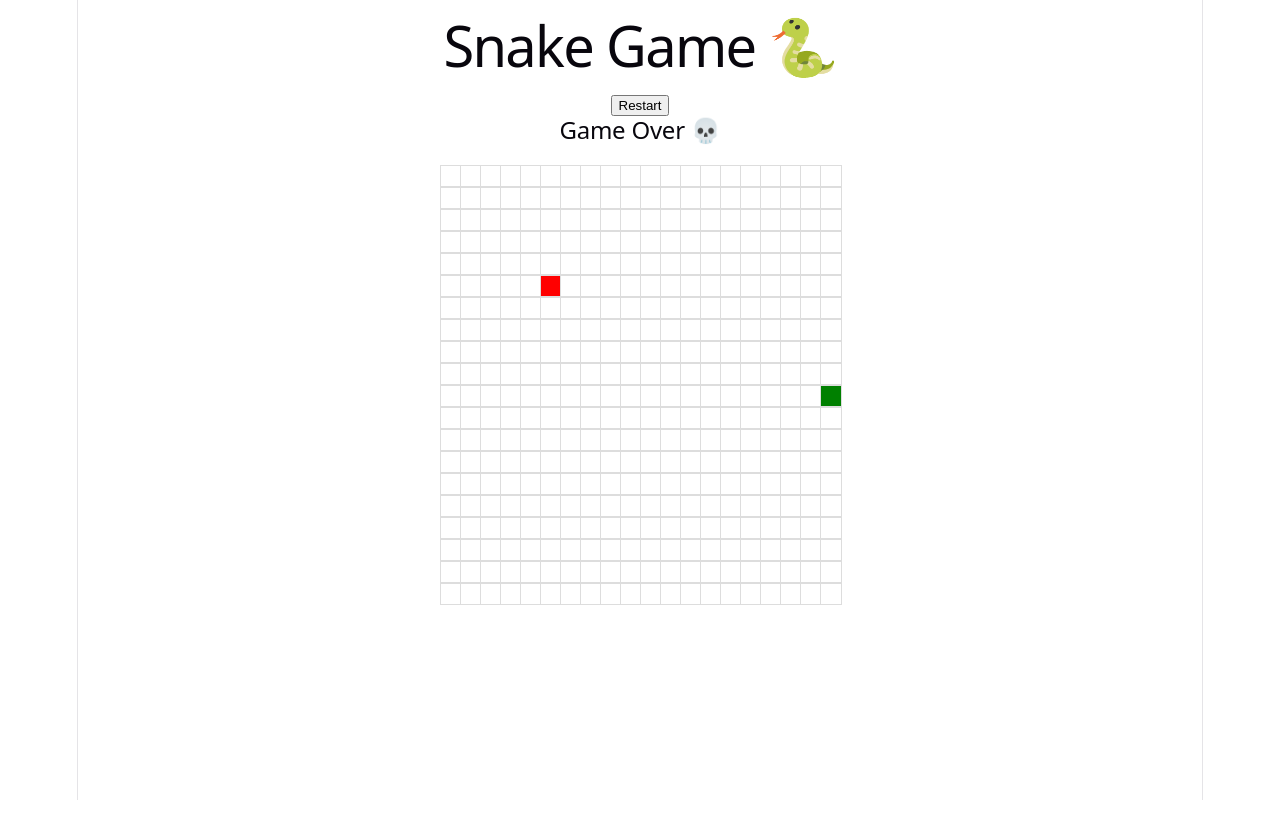
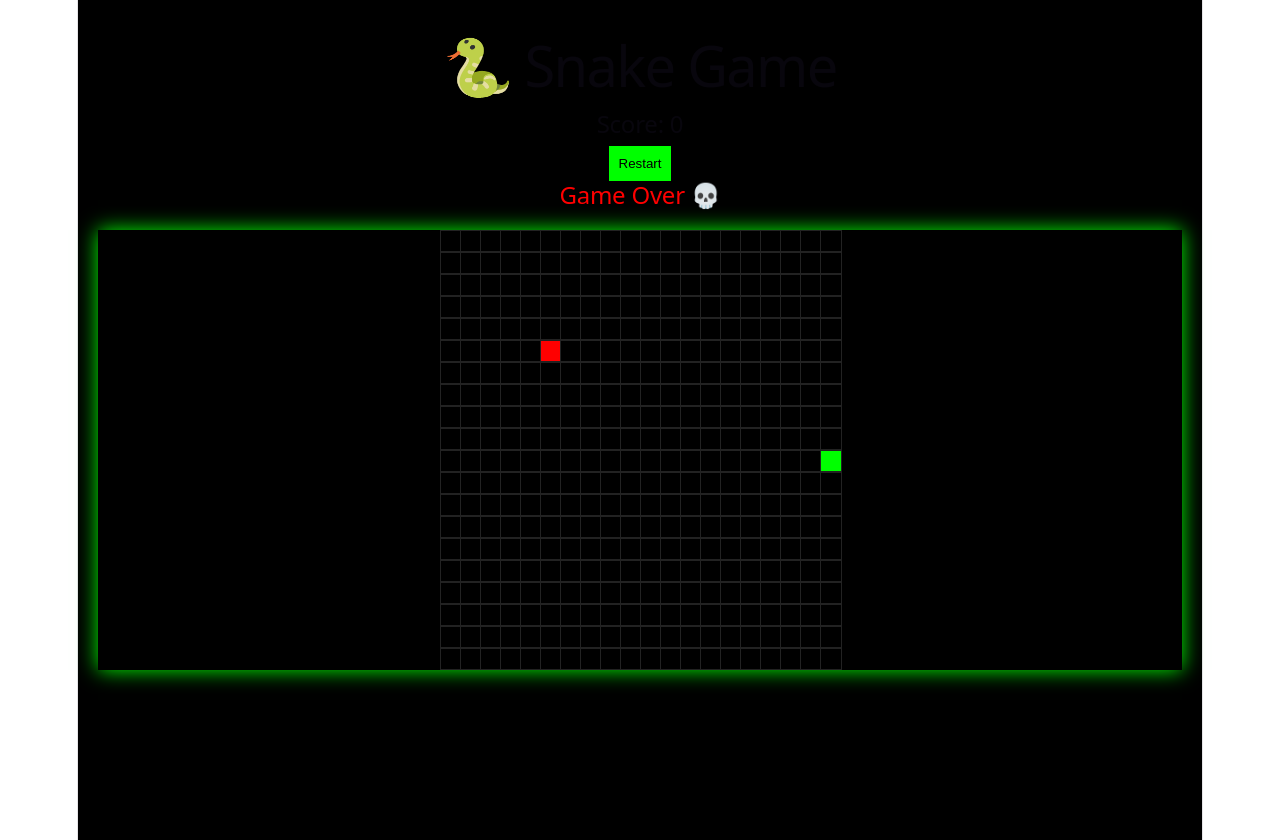
Before and after one commit to rasagna27/snake-game, a React (Vite) app: page / in a window 1280 px wide. Before the commit the page ends 800 px from the top, so only its background shows below. Built offline with nearby package versions, Linux system fonts and the light colour scheme.

Commit message:
snake game upgraded

```diff
--- a/package.json
+++ b/package.json
@@ -17,7 +17,7 @@
   },
   "devDependencies": {
     "@vitejs/plugin-react": "^4.0.0",
-    "vite": "^5.0.0",
-    "gh-pages": "^6.0.0"
+    "gh-pages": "^6.3.0",
+    "vite": "^5.0.0"
   }
 }
--- a/src/App.jsx
+++ b/src/App.jsx
@@ -2,25 +2,42 @@ import { useEffect, useState } from "react";
 
 const gridSize = 20;
 const initialSnake = [[10, 10]];
+
+const eatSound = new Audio("https://www.soundjay.com/buttons/sounds/button-4.mp3");
+const gameOverSound = new Audio("https://www.soundjay.com/buttons/sounds/button-10.mp3");
 
 export default function App() {
   const [snake, setSnake] = useState(initialSnake);
   const [food, setFood] = useState([5, 5]);
   const [direction, setDirection] = useState("RIGHT");
   const [gameOver, setGameOver] = useState(false);
+  const [score, setScore] = useState(0);
+  const [speed, setSpeed] = useState(200);
 
-  // Keyboard controls
+  // Prevent reverse movement
+  const changeDirection = (newDir) => {
+    if (
+      (direction === "UP" && newDir === "DOWN") ||
+      (direction === "DOWN" && newDir === "UP") ||
+      (direction === "LEFT" && newDir === "RIGHT") ||
+      (direction === "RIGHT" && newDir === "LEFT")
+    ) return;
+
+    setDirection(newDir);
+  };
+
+  // Keyboard control
   useEffect(() => {
     const handleKey = (e) => {
-      if (e.key === "ArrowUp") setDirection("UP");
-      if (e.key === "ArrowDown") setDirection("DOWN");
-      if (e.key === "ArrowLeft") setDirection("LEFT");
-      if (e.key === "ArrowRight") setDirection("RIGHT");
+      if (e.key === "ArrowUp") changeDirection("UP");
+      if (e.key === "ArrowDown") changeDirection("DOWN");
+      if (e.key === "ArrowLeft") changeDirection("LEFT");
+      if (e.key === "ArrowRight") changeDirection("RIGHT");
     };
 
     window.addEventListener("keydown", handleKey);
     return () => window.removeEventListener("keydown", handleKey);
-  }, []);
+  }, [direction]);
 
   // Game loop
   useEffect(() => {
@@ -28,7 +45,7 @@ export default function App() {
 
     const interval = setInterval(() => {
       moveSnake();
-    }, 200);
+    }, speed);
 
     return () => clearInterval(interval);
   });
@@ -49,6 +66,7 @@ export default function App() {
       head[1] < 0 ||
       head[1] >= gridSize
     ) {
+      gameOverSound.play();
       setGameOver(true);
       return;
     }
@@ -56,6 +74,7 @@ export default function App() {
     // Self collision
     for (let segment of newSnake) {
       if (segment[0] === head[0] && segment[1] === head[1]) {
+        gameOverSound.play();
         setGameOver(true);
         return;
       }
@@ -65,6 +84,10 @@ export default function App() {
 
     // Eat food
     if (head[0] === food[0] && head[1] === food[1]) {
+      eatSound.play();
+      setScore((s) => s + 10);
+      setSpeed((prev) => Math.max(prev - 5, 80)); // speed up
+
       setFood([
         Math.floor(Math.random() * gridSize),
         Math.floor(Math.random() * gridSize),
@@ -81,14 +104,37 @@ export default function App() {
     setFood([5, 5]);
     setDirection("RIGHT");
     setGameOver(false);
+    setScore(0);
+    setSpeed(200);
   };
 
   return (
-    <div style={{ textAlign: "center" }}>
-      <h1>Snake Game 🐍</h1>
-      <button onClick={restart}>Restart</button>
+    <div
+      style={{
+        textAlign: "center",
+        background: "black",
+        color: "lime",
+        minHeight: "100vh",
+        padding: "20px",
+        fontFamily: "monospace"
+      }}
+    >
+      <h1>🐍 Snake Game</h1>
+      <h2>Score: {score}</h2>
 
-      {gameOver && <h2>Game Over 💀</h2>}
+      <button
+        onClick={restart}
+        style={{
+          padding: "10px",
+          background: "lime",
+          border: "none",
+          cursor: "pointer"
+        }}
+      >
+        Restart
+      </button>
+
+      {gameOver && <h2 style={{ color: "red" }}>Game Over 💀</h2>}
 
       <div
         style={{
@@ -96,6 +142,7 @@ export default function App() {
           gridTemplateColumns: `repeat(${gridSize}, 20px)`,
           justifyContent: "center",
           marginTop: "20px",
+          boxShadow: "0 0 20px lime"
         }}
       >
         {[...Array(gridSize * gridSize)].map((_, i) => {
@@ -113,12 +160,12 @@ export default function App() {
               style={{
                 width: "20px",
                 height: "20px",
-                border: "1px solid #ddd",
                 background: isSnake
-                  ? "green"
+                  ? "lime"
                   : isFood
                   ? "red"
-                  : "white",
+                  : "black",
+                border: "1px solid #222"
               }}
             />
           );
```
Also changed, not shown: 1 other file (tests, documents, lock files or other folders). Lines whose indentation alone changed are shown as unchanged.
